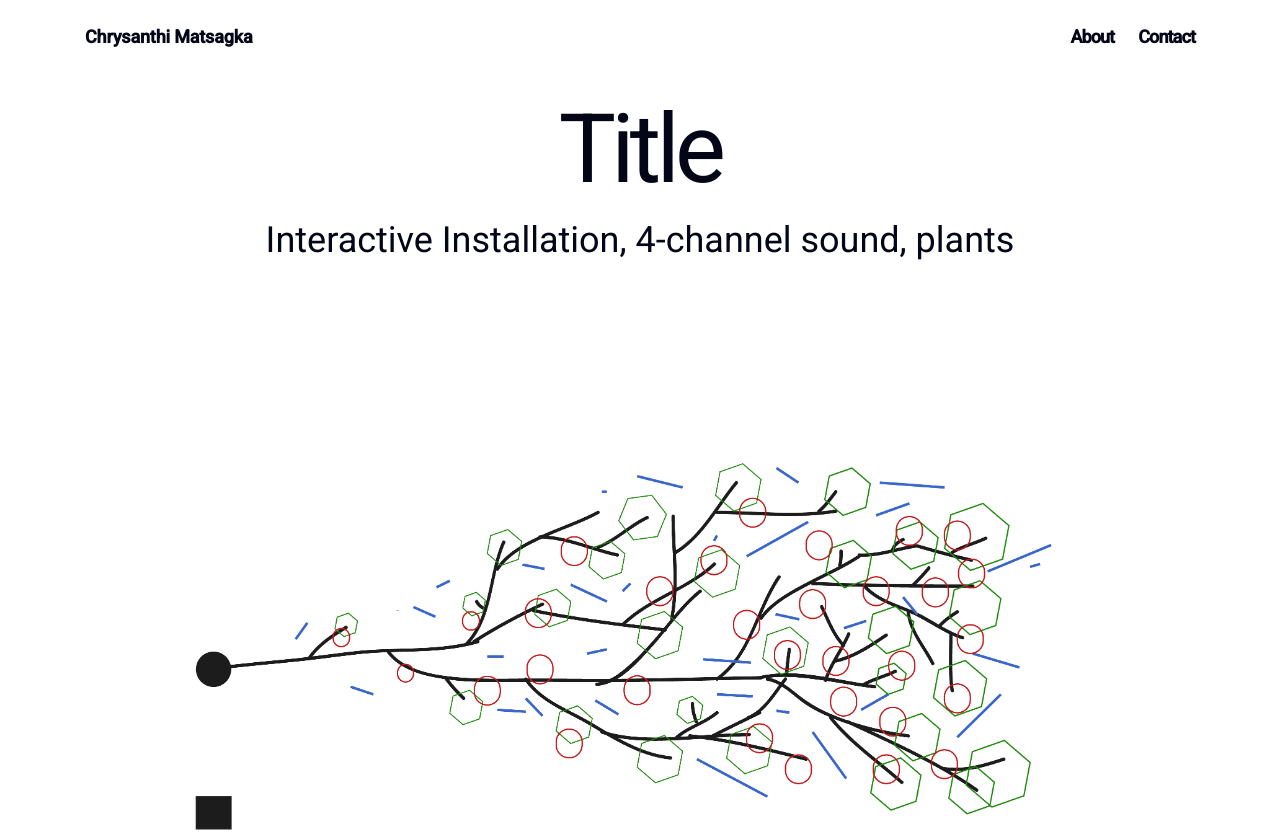
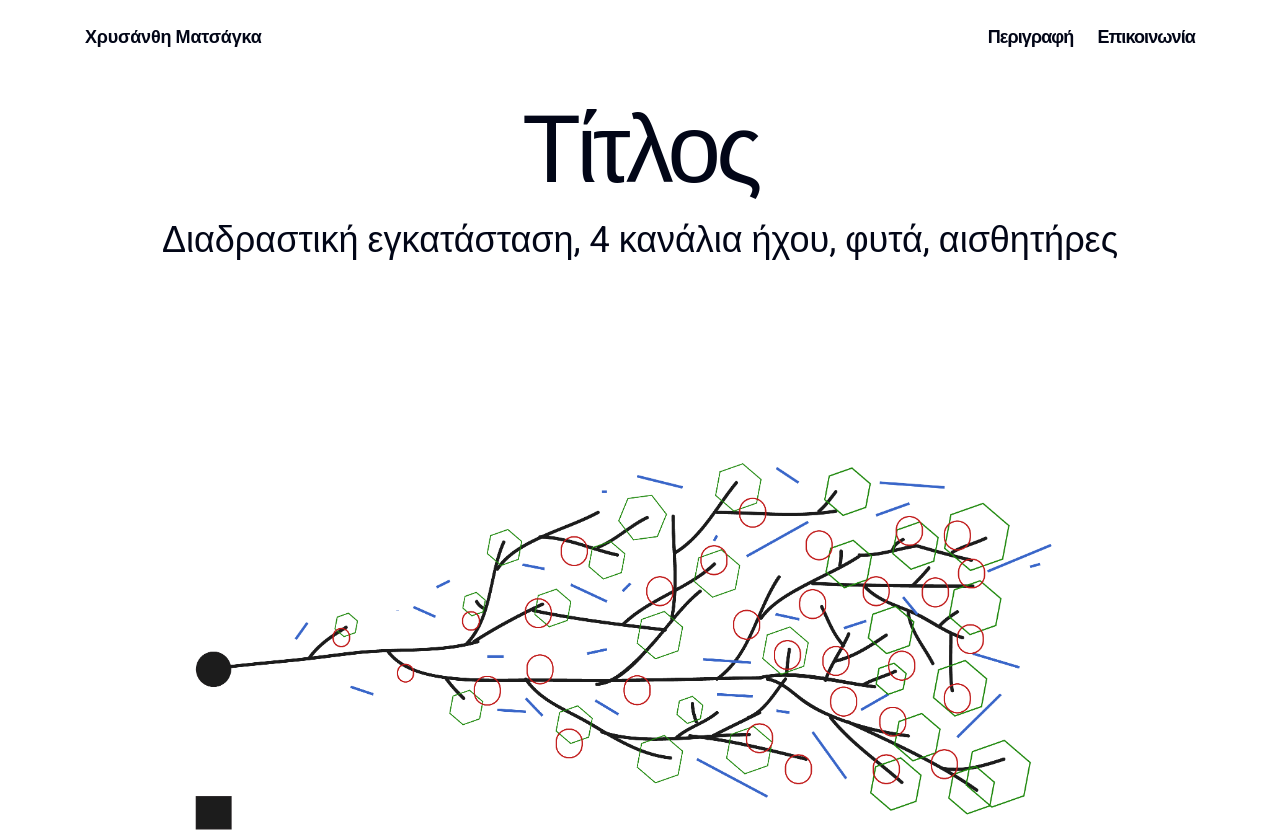
Before and after one commit to cmatsagka/installation-repo, a plain HTML site: page index.html in a window 1280 px wide. Shown: the top 832 px of the page. Drawn offline with Linux system fonts and the light colour scheme.

Commit message:
Edit index.html

```diff
--- a/index.html
+++ b/index.html
@@ -7,18 +7,18 @@
     <link rel="preconnect" href="https://fonts.gstatic.com" crossorigin>
     <link href="https://fonts.googleapis.com/css2?family=Roboto:wght@300;400;500&display=swap" rel="stylesheet">
     <link rel="stylesheet" href="style.css">
-    <title>Chrysanthi Matsagka</title>
+    <title>Χρυσάνθη Ματσάγκα</title>
 </head>
 <body>
     <header class="header container">
-        <a class="header__logo" href="#">Chrysanthi Matsagka</a>
+        <a class="header__logo" href="#">Χρυσάνθη Ματσάγκα</a>
         <nav>
             <ul class="header__menu">
                 <li>
-                    <a class="header__link" href="#about">About</a>
+                    <a class="header__link" href="#about">Περιγραφή</a>
                 </li>
                 <li>
-                    <a class="header__link" href="#contact">Contact</a>
+                    <a class="header__link" href="#contact">Επικοινωνία</a>
                 </li>
             </ul>
             <button class="header__bars">
@@ -34,10 +34,10 @@
         <nav>
             <ul class="mobile-nav__menu">
                 <li>
-                    <a class="mobile-nav__link" href="#about">About</a>
+                    <a class="mobile-nav__link" href="#about">Περιγραφή</a>
                 </li>
                 <li>
-                    <a class="mobile-nav__link" href="#contact">Contact</a>
+                    <a class="mobile-nav__link" href="#contact">Επικοινωνία</a>
                 </li>
                 <li>
                     <button class="mobile-nav__x">
@@ -56,14 +56,14 @@
 
     <main>
         <section class="hero container">
-            <h1 class="hero__title">Title</h1>
-            <p class="hero__description">Interactive Installation, 4-channel sound, plants</p>
+            <h1 class="hero__title">Τίτλος</h1>
+            <p class="hero__description">Διαδραστική εγκατάσταση, 4 κανάλια ήχου, φυτά, αισθητήρες</p>
             <img class="hero__image" src="images/sound_sketch_thesis-01.png" alt="Image">
         </section>
 
         <section class="text-space container section">
             <div class="text-space__content">
-                <h2 id="about" class="text-space__title">About</h2>
+                <h2 id="about" class="text-space__title">Περιγραφή</h2>
                 <p class="text-space__description">Lorem ipsum dolor sit amet, consectetur adipiscing elit, sed do eiusmod tempor incididunt ut labore et dolore magna aliqua. Iaculis nunc sed augue lacus viverra vitae. In mollis nunc sed id semper. Congue mauris rhoncus aenean vel elit scelerisque mauris pellentesque. Cursus mattis molestie a iaculis. Lectus magna fringilla urna porttitor rhoncus dolor purus non. Ipsum dolor sit amet consectetur. Lorem ipsum dolor sit amet consectetur adipiscing elit ut. Dui faucibus in ornare quam. Neque volutpat ac tincidunt vitae semper quis lectus nulla. Proin fermentum leo vel orci porta non pulvinar. Enim facilisis gravida neque convallis a cras semper auctor. Nunc aliquet bibendum enim facilisis gravida neque convallis a cras. Fusce id velit ut tortor pretium viverra suspendisse potenti nullam.</p>
                 <p class="text-space__description">Arcu bibendum at varius vel pharetra vel turpis nunc. Tristique magna sit amet purus gravida quis blandit turpis cursus. Leo urna molestie at elementum eu facilisis. Nibh sit amet commodo nulla facilisi nullam vehicula. Pellentesque massa placerat duis ultricies lacus sed turpis tincidunt id.</p>
             </div>
@@ -75,7 +75,7 @@
 
         <section class="text-space container section center">
             <div class="text-space__content">
-                <h2 class="text-space__title text-center">Section Title</h2>
+                <h2 class="text-space__title text-center">Ενότητα</h2>
                 <p class="text-space__description text-center">Lorem ipsum dolor sit amet, consectetur adipiscing elit, sed do eiusmod tempor incididunt ut labore et dolore magna aliqua. Iaculis nunc sed augue lacus viverra vitae. In mollis nunc sed id semper. Congue mauris rhoncus aenean vel elit scelerisque mauris pellentesque. Cursus mattis molestie a iaculis. Lectus magna fringilla urna porttitor rhoncus dolor purus non. Ipsum dolor sit amet consectetur. Lorem ipsum dolor sit amet consectetur adipiscing elit ut. Dui faucibus in ornare quam. Neque volutpat ac tincidunt vitae semper quis lectus nulla. Proin fermentum leo vel orci porta non pulvinar. Enim facilisis gravida neque convallis a cras semper auctor. Nunc aliquet bibendum enim facilisis gravida neque convallis a cras. Fusce id velit ut tortor pretium viverra suspendisse potenti nullam.</p>
                 <p class="text-space__description text-center">Arcu bibendum at varius vel pharetra vel turpis nunc. Tristique magna sit amet purus gravida quis blandit turpis cursus. Leo urna molestie at elementum eu facilisis. Nibh sit amet commodo nulla facilisi nullam vehicula. Pellentesque massa placerat duis ultricies lacus sed turpis tincidunt id.</p>
             </div>
@@ -87,7 +87,7 @@
             </div>
 
             <div class="text-space__content text-right">
-                <h2 class="text-space__title">Section Title</h2>
+                <h2 class="text-space__title">Ενότητα</h2>
                 <p class="text-space__description">Lorem ipsum dolor sit amet, consectetur adipiscing elit, sed do eiusmod tempor incididunt ut labore et dolore magna aliqua. Iaculis nunc sed augue lacus viverra vitae. In mollis nunc sed id semper. Congue mauris rhoncus aenean vel elit scelerisque mauris pellentesque. Cursus mattis molestie a iaculis. Lectus magna fringilla urna porttitor rhoncus dolor purus non. Ipsum dolor sit amet consectetur. Lorem ipsum dolor sit amet consectetur adipiscing elit ut. Dui faucibus in ornare quam. Neque volutpat ac tincidunt vitae semper quis lectus nulla. Proin fermentum leo vel orci porta non pulvinar. Enim facilisis gravida neque convallis a cras semper auctor. Nunc aliquet bibendum enim facilisis gravida neque convallis a cras. Fusce id velit ut tortor pretium viverra suspendisse potenti nullam.</p>
                 <p class="text-space__description">Arcu bibendum at varius vel pharetra vel turpis nunc. Tristique magna sit amet purus gravida quis blandit turpis cursus. Leo urna molestie at elementum eu facilisis. Nibh sit amet commodo nulla facilisi nullam vehicula. Pellentesque massa placerat duis ultricies lacus sed turpis tincidunt id.</p>
             </div>
@@ -124,10 +124,11 @@
     </main>
 
     <footer class="footer container">
-        <a class="footer__logo" href="#">Chrysanthi Matsagka</a>
+        <a class="footer__logo" href="#">Χρυσάνθη Ματσάγκα</a>
         <p class="footer__email">t14mats@ionio.gr</p>
     </footer>
 
     <script src="mobile-nav.js"></script>
+
 </body>
 </html>
```
